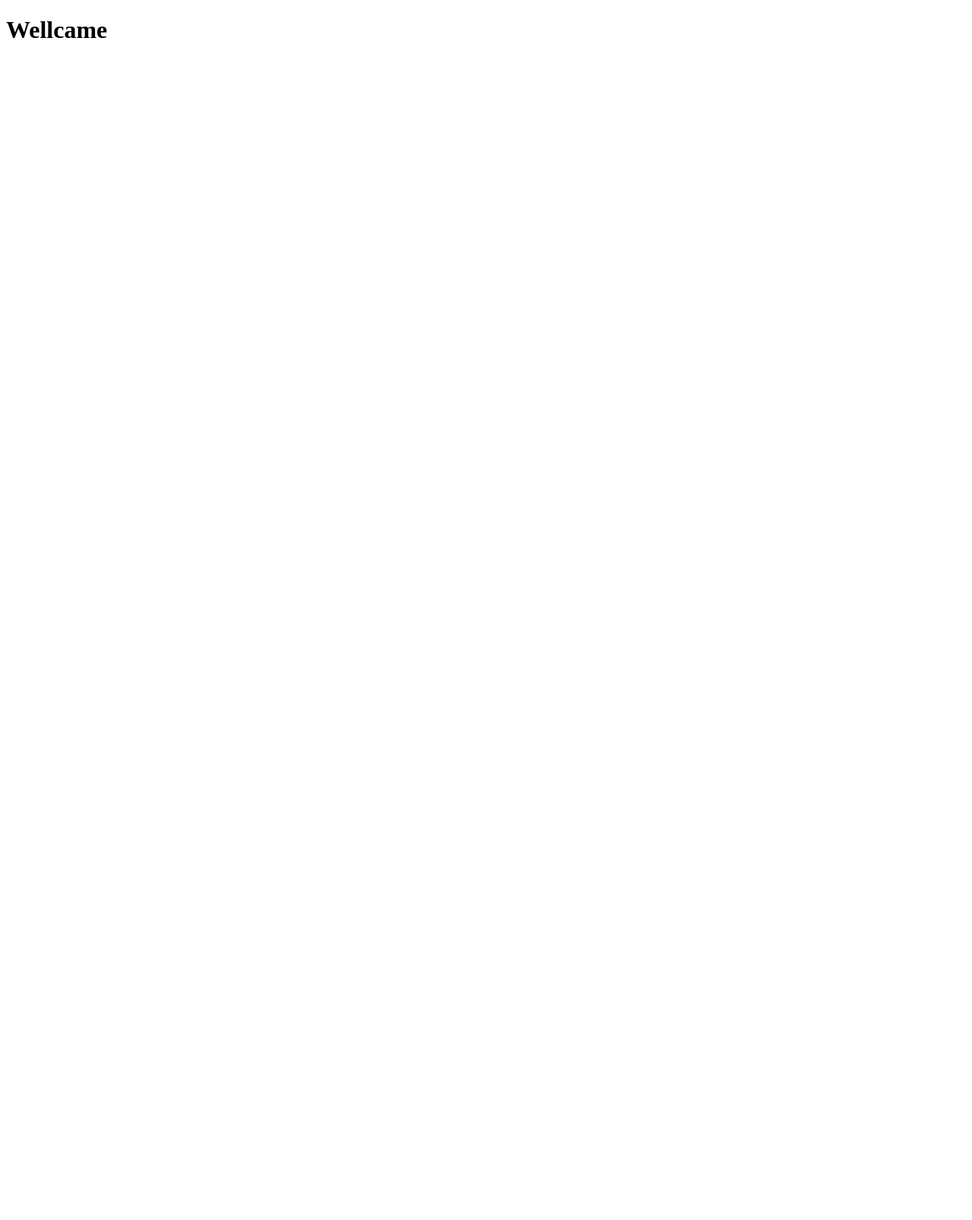
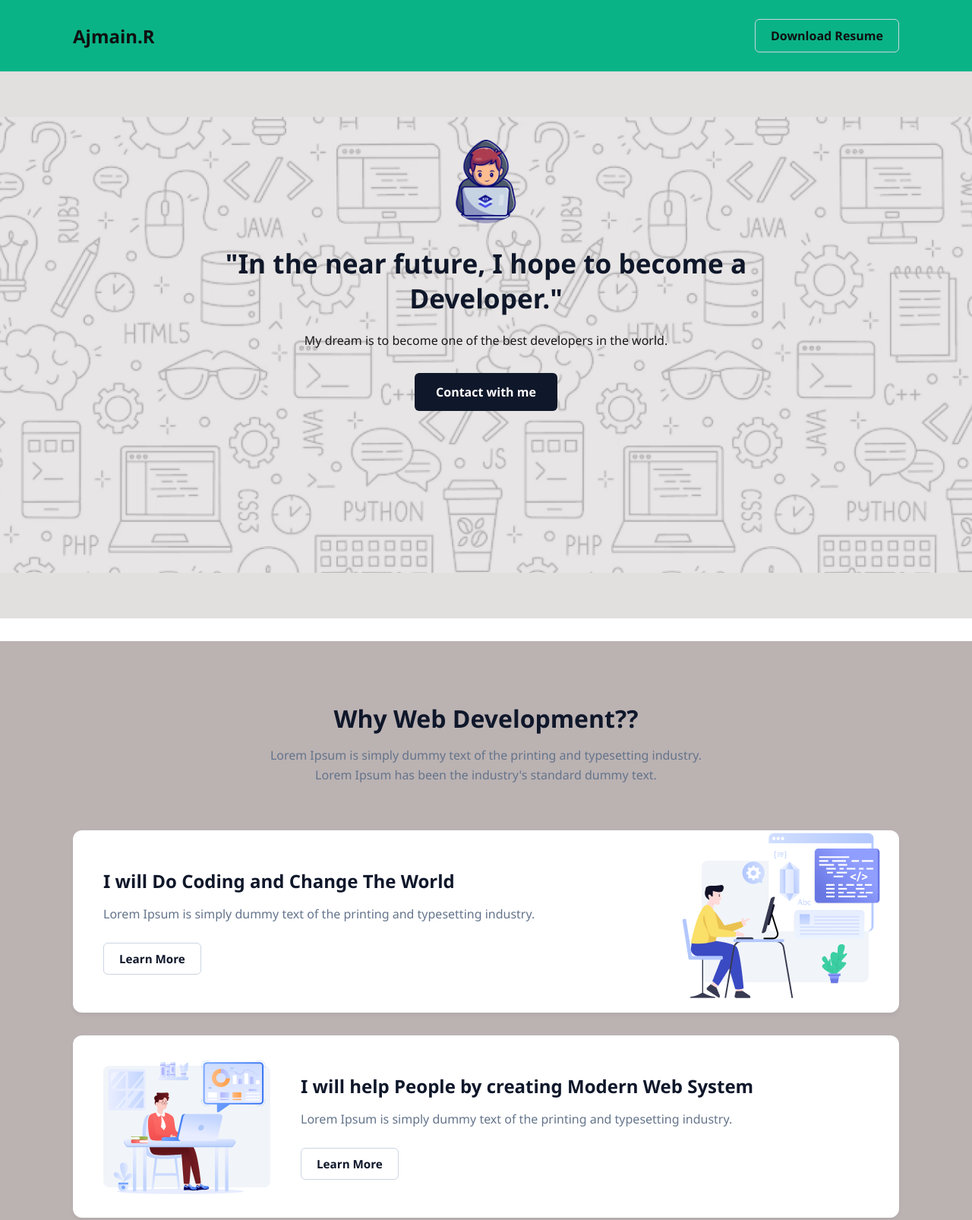
Before and after one commit to ajmainking9006/fast_challange_2026, a plain HTML site: page index.html in a window 1280 px wide. Shown: the top 1606 px of the page at 76% size. Before the commit the page ends 800 px from the top, so only its background shows below. Drawn offline with Linux system fonts and the light colour scheme.

Commit message:
all images and language explain

```diff
--- a/index.html
+++ b/index.html
@@ -3,9 +3,79 @@
 <head>
     <meta charset="UTF-8">
     <meta name="viewport" content="width=device-width, initial-scale=1.0">
-    <title>Web Art </title>
+    <title>Art Big - Portfolio</title>
+    <link rel="stylesheet" href="styels/styel.css">
 </head>
 <body>
-    <h1>Wellcame</h1>
+
+    <!-- Header Section -->
+    <header class="heading-color">
+        <div class="container navbar">
+            <div class="logo">Ajmain.R</div>
+            <a href="#" class="download-btn">Download Resume</a>
+        </div>
+    </header>
+
+    <!-- Hero Section -->
+        <section class="hero-section">
+            <div class="hero-bg-wrapper" style="background-image: url('assets/Hero-bg.png');">
+            <div class="container hero-content">
+                <!-- Substitute with actual vector avatar if needed -->
+                <div class="avatar-container">
+                <img src="assets/Group.png" alt="Developer Avatar" class="avatar">
+                </div>
+
+                <h1>"In the near future, I hope to become a Developer."</h1>
+                <p class="subtitle">My dream is to become one of the best developers in the world.</p>
+                <button class="contact-btn">Contact with me</button>
+            </div>
+        </section>
+     <!-- Why Web Development Section -->
+    <section class="features-section">
+        <div class="container">
+            <h2 class="section-title">Why Web Development??</h2>
+
+            <p class="section-subtitle">Lorem Ipsum is simply dummy text of the printing and typesetting industry. Lorem Ipsum has been the industry's standard dummy text.</p>
+
+            <!-- Card 1 -->
+            <div class="card flex-row">
+                <div class="card-text">
+                    <h3>I will Do Coding and Change The World</h3>
+                    <p>Lorem Ipsum is simply dummy text of the printing and typesetting industry.</p>
+                    <button class="learn-btn">Learn More</button>
+                </div>
+                <div class="card-img-placeholder">
+                    <img src="assets/Layer_1.png" alt="">
+                </div>
+            </div>
+
+            <!-- Card 2 -->
+            <div class="card flex-row-reverse">
+                <div class="card-text">
+                    <h3>I will help People by creating Modern Web System</h3>
+                    <p>Lorem Ipsum is simply dummy text of the printing and typesetting industry.</p>
+                    <button class="learn-btn">Learn More</button>
+                </div>
+                <div class="card-img-placeholder">
+                    <img src="assets/Group 3.png" alt="">
+                </div>
+            </div>
+
+            <!-- Card 3 -->
+            <div class="card flex-row">
+                <div class="card-text">
+                    <h3>I will Do Coding and Change The World</h3>
+                    <p>Lorem Ipsum is simply dummy text of the printing and typesetting industry.</p>
+                    <button class="learn-btn">Learn More</button>
+                </div>
+                <div class="card-img-placeholder">
+                    <img src="assets/Group 4.png" alt="">
+
+                </div>
+            </div>
+
+        </div>
+    </section>
+
 </body>
 </html>
--- /dev/null
+++ b/styels/styel.css
@@ -0,0 +1,223 @@
+/* Base Styles */
+* {
+    margin: 0;
+    padding: 0;
+    box-sizing: border-box;
+    font-family: 'Segoe UI', Tahoma, Geneva, Verdana, sans-serif;
+}
+
+body {
+    background-color: #ffffff;
+    color: #1e293b;
+}
+
+.container {
+    width: 85%;
+    max-width: 1100px;
+    margin: 0 auto;
+}
+
+/* Navbar */
+header {
+    padding: 25px 0;
+    background-color: #fff;
+}
+.heading-color{
+    background-color: #0ab386;
+}
+
+.navbar {
+    display: flex;
+    justify-content: space-between;
+    align-items: center;
+}
+
+.logo {
+    font-size: 1.5rem;
+    font-weight: 800;
+    color: #0f1011;
+}
+
+.download-btn {
+    text-decoration: none;
+    color: #0f1011;
+    font-weight: bolder;
+    border: 1px solid #cbd5e1;
+    padding: 10px 20px;
+    border-radius: 6px;
+    transition: 0.3s;
+
+}
+
+.download-btn:hover {
+    background-color: #0f172a;
+    color: #fff;
+}
+
+/* Hero Section */
+.hero-section {
+    padding: 60px 0;
+    text-align: center;
+    background-color: #e2dedef7; /* Added subtle placeholder background for header pattern */
+    margin-bottom: 30px;
+}
+
+.hero-content {
+    max-width: 750px;
+}
+
+.avatar-container {
+    margin-bottom: 25px;
+}
+
+.avatar {
+    width: 110px;
+    height: 110px;
+    border-radius: 50%;
+    object-fit: cover;
+}
+
+.hero-section h1 {
+    font-size: 2.2rem;
+    font-weight: 800;
+    line-height: 1.3;
+    margin-bottom: 20px;
+    color: #0f172a;
+}
+
+.subtitle {
+    font-size: 1rem;
+    color: #181919;
+    line-height: 1.6;
+    margin-bottom: 30px;
+}
+
+.contact-btn {
+    background-color: #0f172a;
+    color: #fff;
+    border: none;
+    padding: 14px 28px;
+    font-size: 1rem;
+    font-weight: 600;
+    border-radius: 6px;
+    cursor: pointer;
+    transition: 0.3s;
+}
+
+.contact-btn:hover {
+    background-color: #334155;
+}
+
+/* Features Section */
+.features-section {
+    background-color: #bbb2b2;
+    padding: 80px 0;
+}
+
+.section-title {
+    text-align: center;
+    font-size: 2rem;
+    font-weight: 800;
+    margin-bottom: 15px;
+    color: #0f172a;
+}
+
+.section-subtitle {
+    text-align: center;
+    max-width: 600px;
+    margin: 0 auto 60px auto;
+    color: #64748b;
+    line-height: 1.6;
+}
+
+/* Cards Layout */
+.card {
+    background-color: #ffffff;
+    border-radius: 12px;
+    padding: 40px;
+    margin-bottom: 30px;
+    display: flex;
+    align-items: center;
+    justify-content: space-between;
+    gap: 40px;
+    box-shadow: 0 4px 6px -1px rgba(0, 0, 0, 0.05);
+}
+
+.flex-row {
+    flex-direction: row;
+}
+
+.flex-row-reverse {
+    flex-direction: row-reverse;
+}
+
+.card-text {
+    flex: 1;
+}
+
+.card-text h3 {
+    font-size: 1.5rem;
+    font-weight: 700;
+    margin-bottom: 15px;
+    color: #0f172a;
+}
+
+.card-text p {
+    color: #64748b;
+    line-height: 1.6;
+    margin-bottom: 25px;
+}
+
+.learn-btn {
+    background-color: transparent;
+    color: #0f172a;
+    border: 1px solid #cbd5e1;
+    padding: 10px 20px;
+    font-size: 0.95rem;
+    font-weight: 600;
+    border-radius: 6px;
+    cursor: pointer;
+    transition: 0.3s;
+}
+
+.learn-btn:hover {
+    background-color: #0f172a;
+    color: #fff;
+}
+
+.card-img-placeholder {
+    width: 220px;
+    height: 160px;
+    background-color: #f1f5f9;
+    border-radius: 8px;
+    display: flex;
+    align-items: center;
+    justify-content: center;
+}
+.pattern-overlay {
+    position: absolute;
+    top: 0;
+    left: 0;
+    width: 100%;
+    height: 800px;
+    background-size: cover;
+    background-position: top center;
+    background-repeat: no-repeat;
+    opacity: 0.50; /* Background design visibility percentage */
+    z-index: 1;
+    pointer-events: none;
+}
+ .hero-bg-wrapper {
+    width: 100%;
+    min-height: 75vh;
+    display: flex;
+    justify-content: center;
+    align-items: flex-start;
+    padding-top: 30px;
+
+    /* Background properties binding block */
+    background-size: cover;
+    background-position: top center;
+    background-repeat: no-repeat;
+    position: relative;
+}
```
Also changed, not shown: assets/Group 3.png (added), assets/Group 4.png (added), assets/Group.png (added), assets/Hero-bg.png (added), assets/Layer_1.png (added), assets/css.png (added), assets/facebook.png (added), assets/github.png (added), assets/handshake.jpg (added), assets/html.png (added), assets/js.png (added), assets/linkedin-icon 1.png (added), assets/mongodb.png (added), assets/nodejs.png (added), 1 more files.
